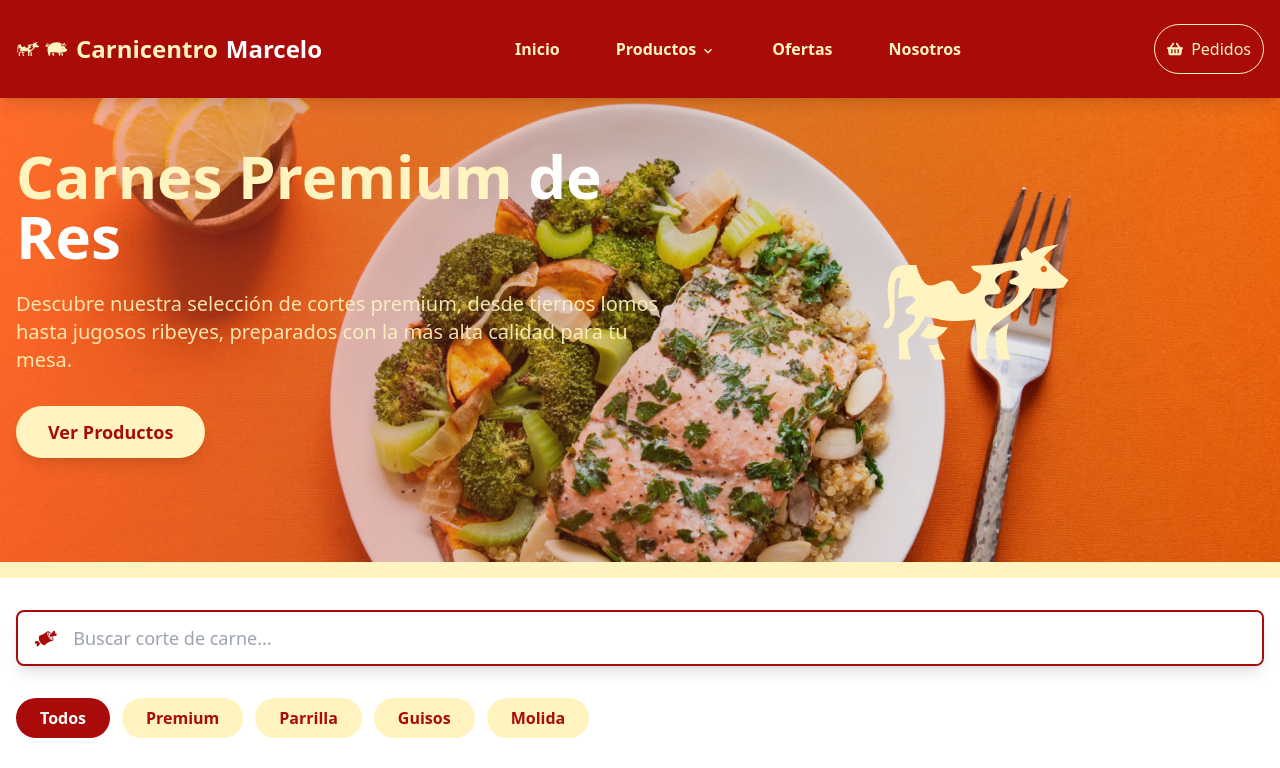
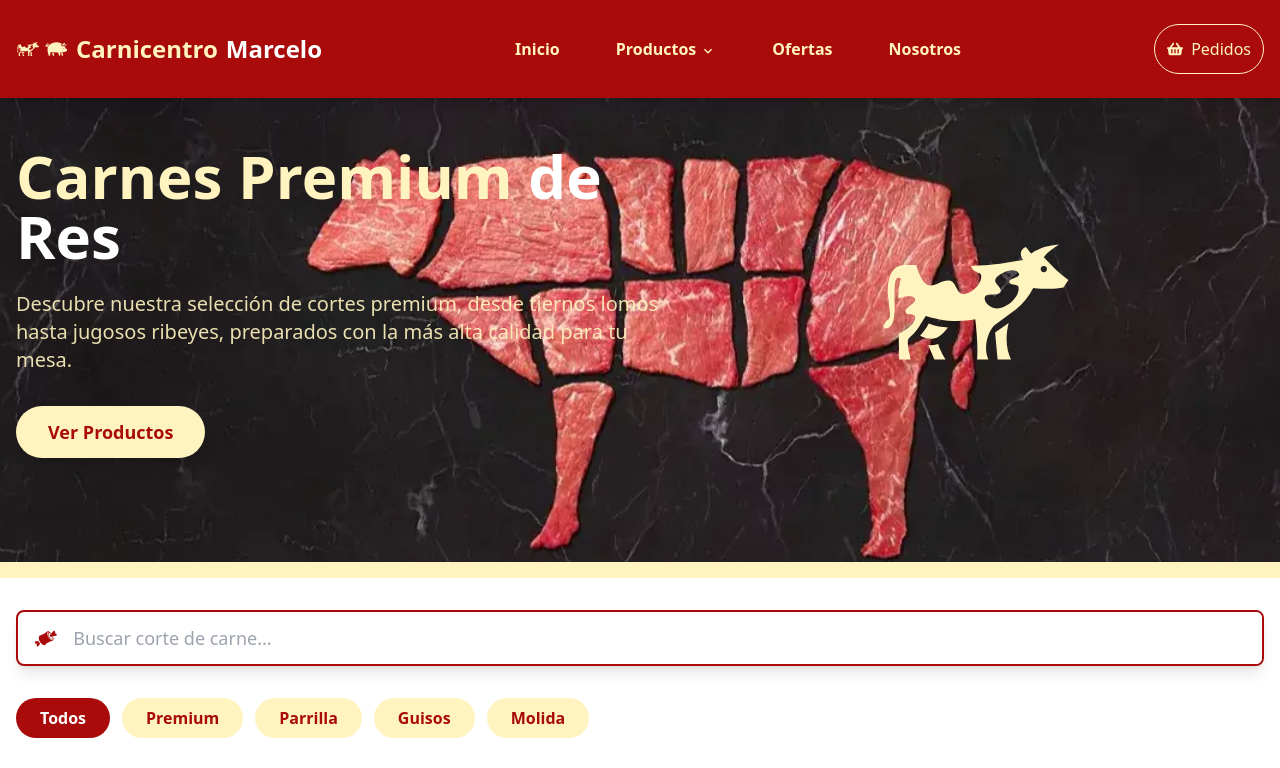
Before and after one commit to MarxAlonso/CarnicentroMarcelo, a React (Vite) app: page /carneres in a window 1280 px wide. Shown: the top 768 px of the page. Built offline with nearby package versions, Linux system fonts and the light colour scheme; the HTML template or start-up script is replaced by a standard one.

Commit message:
refactor: modificacion en productosRes.ts

```diff
--- a/src/components/Banner/BannerCarneRes.tsx
+++ b/src/components/Banner/BannerCarneRes.tsx
@@ -1,5 +1,6 @@
 import { motion } from 'framer-motion';
 import { GiCow } from 'react-icons/gi';
+import  banner1vacas  from '../../assets/banner/banner1-vacas.webp';
 
 export const BannerCarneRes = () => {
     return (
@@ -8,7 +9,7 @@ export const BannerCarneRes = () => {
             <div
                 className="absolute inset-0 bg-gradient-to-r from-carni-red/90 to-carni-dark-red/90"
                 style={{
-                    backgroundImage: 'url("/header_img.png")',
+                    backgroundImage: `url(${banner1vacas})`,
                     backgroundSize: 'cover',
                     backgroundPosition: 'center',
                     backgroundBlendMode: 'overlay'
--- a/src/components/Filtros/data/productosRes.ts
+++ b/src/components/Filtros/data/productosRes.ts
@@ -1,5 +1,6 @@
-import  food_21  from '../../../assets/food_21.png';
-import  food_22  from '../../../assets/food_22.png';
+import  lomofino  from '../../../assets/catalogoinicio/lomofino.webp';
+import  bife from '../../../assets/catalogoinicio/bife.webp';
+import  carnemolidaespecial from '../../../assets/catalogoinicio/carnemolidaespecial.webp';
 export const productosRes = [
     {
         id: 1,
@@ -7,7 +8,7 @@ export const productosRes = [
         precio: 45,
         categoria: 'Premium',
         descripcion: 'Corte magro y tierno',
-        imagen: food_21,
+        imagen: lomofino,
     },
     {
         id: 2,
@@ -15,7 +16,7 @@ export const productosRes = [
         precio: 39,
         categoria: 'Premium',
         descripcion: 'Jugoso y marmoleado',
-        imagen: food_22,
+        imagen: bife,
     },
     {
         id: 3,
@@ -47,6 +48,6 @@ export const productosRes = [
         precio: 25,
         categoria: 'Molida',
         descripcion: 'Carne molida premium',
-        imagen: '',
+        imagen: carnemolidaespecial,
     },
 ];
```
